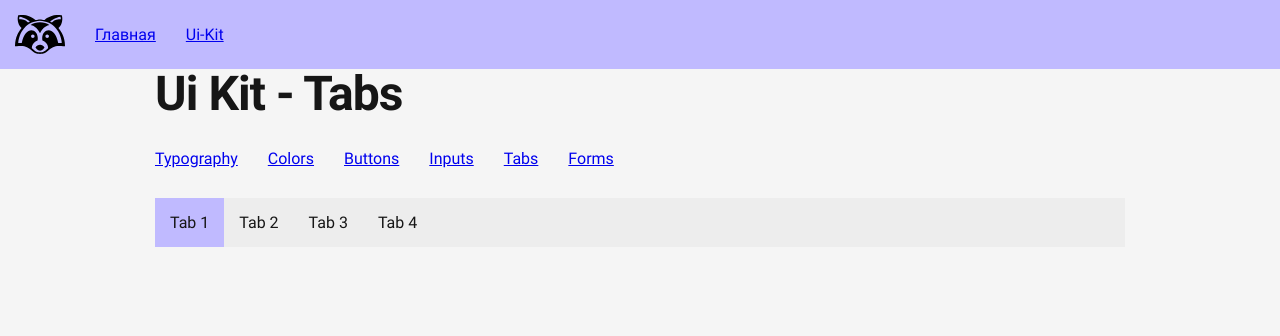
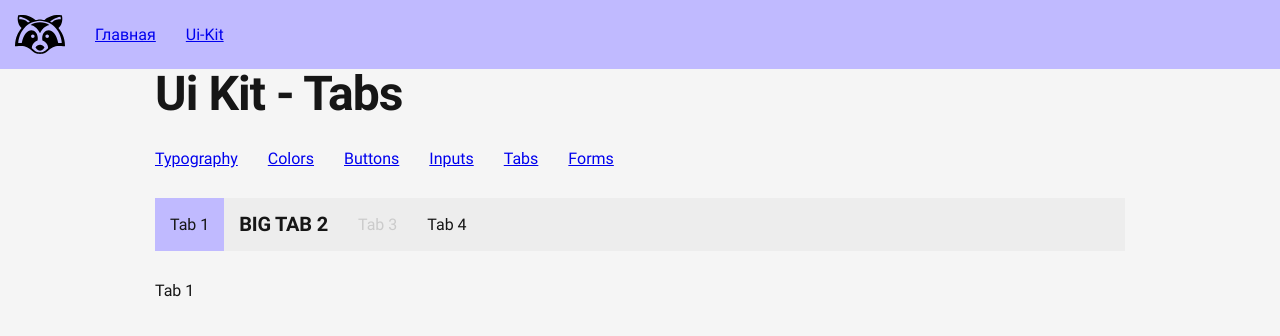
Before and after one commit to ramstex/reactor, a React app: page /ui-kit/tabs in a window 1280 px wide. Shown: the top 336 px of the page. Built offline with nearby package versions, Linux system fonts and the light colour scheme.

Commit message:
Tabs UiKIt page

```diff
--- a/src/components/Ui/Tabs/Tabs.jsx
+++ b/src/components/Ui/Tabs/Tabs.jsx
@@ -35,11 +35,12 @@ class UiTabs extends React.Component {
 		return classnames( 'ui-tabs__body' );
 	}
 
-	classNameTab( current ) {
+	classNameTab( tab ) {
 		const { currentId } = this.state;
 
 		return classnames( 'ui-tabs__tab', {
-			_current: currentId === current,
+			_current: currentId === tab.id,
+			_disabled: tab.disabled,
 		} );
 	}
 
@@ -65,7 +66,9 @@ class UiTabs extends React.Component {
 
 	onTabClick( tab ) {
 		return () => {
-			this.setCurrentId( tab.id );
+			if ( !tab.disabled ) {
+				this.setCurrentId( tab.id );
+			}
 		};
 	}
 
@@ -84,7 +87,7 @@ class UiTabs extends React.Component {
 	}
 
 	render() {
-		const { tabs, contents } = this.props;
+		const { tabs } = this.props;
 		const { currentId } = this.state;
 
 		return (
@@ -93,19 +96,18 @@ class UiTabs extends React.Component {
 					{ tabs.map( ( tab ) => (
 						<div
 							key={ tab.id }
-							className={ this.classNameTab( tab.id ) }
+							className={ this.classNameTab( tab ) }
 							onClick={ this.onTabClick( tab ) }
 						>
-							<p> { tab.title } </p>
+							{ tab.title }
 						</div>
 					) ) }
 				</div>
 
 				<div className={ this.classNameBody() }>
-					{ contents.map( ( item ) => {
-						console.log( item );
-						return ( item.key === currentId && item )
-					} ) }
+					{ tabs.map( ( item ) => (
+						item.id === currentId && item.content
+					) ) }
 				</div>
 			</div>
 		);
@@ -126,15 +128,16 @@ UiTabs.propTypes = {
 		title: PropTypes.oneOfType( [
 			PropTypes.number,
 			PropTypes.string,
+			PropTypes.node,
 		] ),
+
+		content: PropTypes.node,
 	} ) ),
 
 	current: PropTypes.oneOfType( [
 		PropTypes.number,
 		PropTypes.string,
 	] ),
-
-	contents: PropTypes.arrayOf( PropTypes.node ),
 };
 
 export default UiTabs;
--- a/src/components/Ui/Tabs/Tabs.scss
+++ b/src/components/Ui/Tabs/Tabs.scss
@@ -13,19 +13,27 @@
 	}
 
 	&__tab {
+		display: flex;
+		align-items: center;
+		justify-content: center;
 		padding: math.div( layout.$gap, 2 );
 		cursor: pointer;
 		transition: all 0.3s ease;
+
+		&:hover {
+			background-color: colors.getColor( 'primary-light' );
+		}
 
 		&._current {
 			background-color: colors.getColor( 'primary' );
 			cursor: default;
 		}
 
-		&:not(._current) {
-			&:hover {
-				background-color: colors.getColor( 'primary-light' );
-			}
+		&._disabled {
+			color: colors.getColor( 'muted' );
+			background-color: transparent;
+			cursor: default;
+			pointer-events: none;
 		}
 	}
 }
--- a/src/pages/UiKit/pages/Tabs/Tabs.jsx
+++ b/src/pages/UiKit/pages/Tabs/Tabs.jsx
@@ -15,22 +15,26 @@ class PageUiKitTabs extends React.Component {
 				{
 					id: 1,
 					title: 'Tab 1',
+					content: <div key={ 1 }> Tab 1 </div>,
 				},
 
 				{
-					id: 2,
-					title: 'Tab 2',
+					id: '2',
+					title: <h6> BIG TAB 2</h6>,
+					content: <div key={ 2 }> Tab 2 </div>,
 				},
 
 				{
 					id: 3,
 					title: 'Tab 3',
 					disabled: true,
+					content: <div key={ 3 }> Tab 3 </div>,
 				},
 
 				{
 					id: 4,
 					title: 'Tab 4',
+					content: <div key={ 4 }> Tab 4 </div>,
 				},
 			],
 
@@ -64,12 +68,6 @@ class PageUiKitTabs extends React.Component {
 						tabs={ this.state.tabs }
 						current={ current }
 						updateCurrent={ this.onUpdateCurrent }
-						contents={ [
-							<div key={ this.state.tabs[0].id }> Tab 1 </div>,
-							<div key={ this.state.tabs[1].id }> Tab 2 </div>,
-							<div key={ this.state.tabs[2].id }> Tab 3 </div>,
-							<div key={ this.state.tabs[3].id }> Tab 4 </div>,
-						] }
 					/>
 				</MarkupSection>
 			</div>
```
